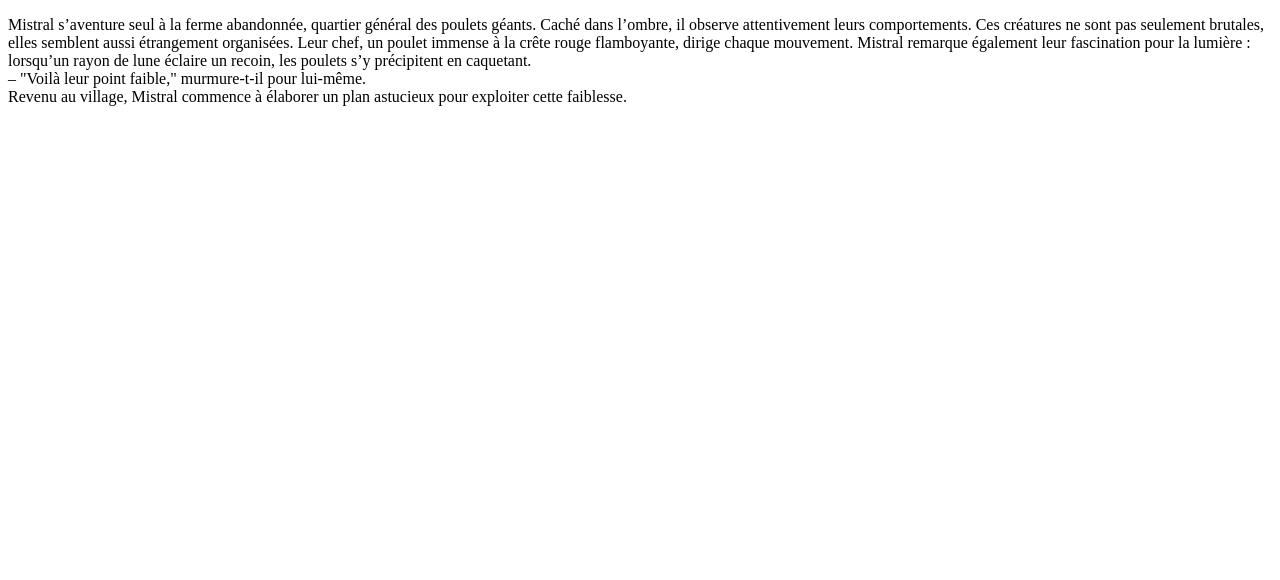
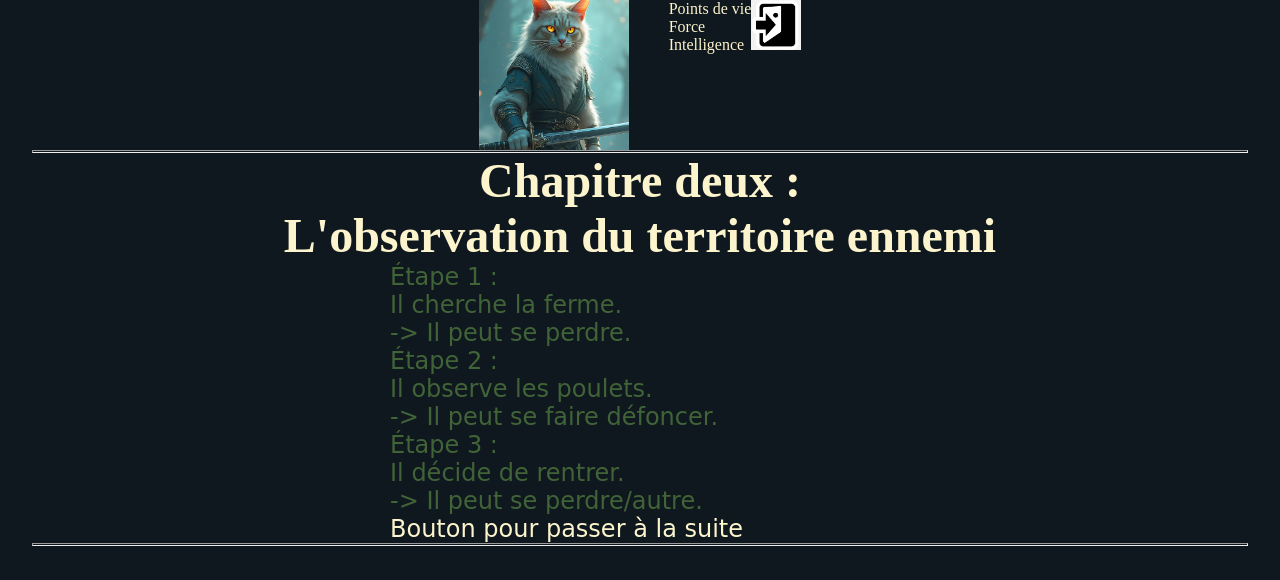
Before and after one commit to BlueeShark/G2-Projet-01, a plain HTML site: page HTML/chap02.html in a window 1280 px wide. Drawn offline with Linux system fonts and the light colour scheme; a web font is replaced by a local one.

Commit message:
added two files in ASSETS for chap02, explained the different steps in the html body, tried to start building the html/css page

```diff
--- a/CSS/chap02.css
+++ b/CSS/chap02.css
@@ -0,0 +1,72 @@
+@import url('https://fonts.googleapis.com/css2?family=Italianno&display=swap');
+@import url('https://fonts.googleapis.com/css2?family=Great+Vibes&display=swap');
+@import url('https://fonts.googleapis.com/css2?family=Jim+Nightshade&display=swap');
+
+:root {
+    --color-one: #0f181e;
+    --color-two: #416338;
+    --color-three: #fcf4cd;
+}
+
+* {
+    box-sizing: border-box;
+    margin: 0;
+}
+
+body {
+    background-color: var(--color-one);
+    color: var(--color-two);
+}
+
+.moon {
+    color: var(--color-three);
+}
+
+header {
+    display: flex;
+    flex-direction: row;
+    justify-content: center;
+    max-height: 200px;
+    #avatar {
+        max-width: 150px;
+        max-height: 150px;
+    }
+    ul {
+        list-style: none;
+        color: var(--color-three);
+    }
+    #exitImage {
+        max-width: 50px;
+        max-height: 50px;
+    }
+}
+
+.line {
+    height: 3px;
+    width: 95vw;
+    margin: 0 auto;
+}
+
+main {
+    h1 {
+        color: var(--color-three);
+        font-size: 3rem;
+        text-align: center;
+    }
+    p {
+        max-width: 500px;
+        margin: 0 auto;
+    }
+    .italianno {
+        font-family: "Italianno", cursive;
+        font-size: 1.7rem;
+    }
+    .greatVibes {
+        font-family: "Great Vibes", cursive;
+        font-size: 1.5rem;
+    }
+    .nightShade {
+        font-family: "Jim Nightshade", cursive;
+        font-size: 1.5rem;
+    }
+}
--- a/HTML/chap02.html
+++ b/HTML/chap02.html
@@ -5,21 +5,35 @@
     <meta charset="UTF-8">
     <meta name="viewport" content="width=device-width, initial-scale=1.0">
     <title>Document</title>
+    <link rel="stylesheet" href="../CSS/chap02.css">
 </head>
 
 <body>
     <header>
-
+        <img id="avatar" src="../ASSETS/chap02-avatar01.png" alt="Un chat anthropomorphe brandissant une épée.">
+        <ul>
+            <li>Points de vie</li>
+            <li>Force</li>
+            <li>Intelligence</li>
+        </ul>
+        <img id="exitImage" src="../ASSETS/chap02-exit01.png" alt="">
     </header>
+    <hr class="line" />
     <main>
-        <p>Mistral s’aventure seul à la ferme abandonnée, quartier général des poulets géants. Caché dans l’ombre, il
-            observe attentivement leurs comportements. Ces créatures ne sont pas seulement brutales, elles semblent
-            aussi étrangement organisées. Leur chef, un poulet immense à la crête rouge flamboyante, dirige chaque
-            mouvement. Mistral remarque également leur fascination pour la lumière : lorsqu’un rayon de lune éclaire un
-            recoin, les poulets s’y précipitent en caquetant.<br />
-            – "Voilà leur point faible," murmure-t-il pour lui-même.<br />
-            Revenu au village, Mistral commence à élaborer un plan astucieux pour exploiter cette faiblesse.</p>
+        <h1>Chapitre deux :<br />L'observation du territoire ennemi</h1>
+        <p class="nightShade">Étape 1 :<br />
+            Il cherche la ferme.<br />
+            -> Il peut se perdre.</p>
+        <p class="nightShade">Étape 2 :<br />
+            Il observe les poulets.<br />
+            -> Il peut se faire défoncer.</p>
+        <p class="nightShade">Étape 3 :<br />
+            Il décide de rentrer.<br />
+            -> Il peut se perdre/autre.</p>
+        <p class="nightShade moon">Bouton pour passer à la suite</p>
     </main>
+    <hr class="line" />
+    <footer></footer>
 </body>
 
 </html>
```
Also changed, not shown: ASSETS/chap02-avatar01.png (added), ASSETS/chap02-exit01.png (added).
